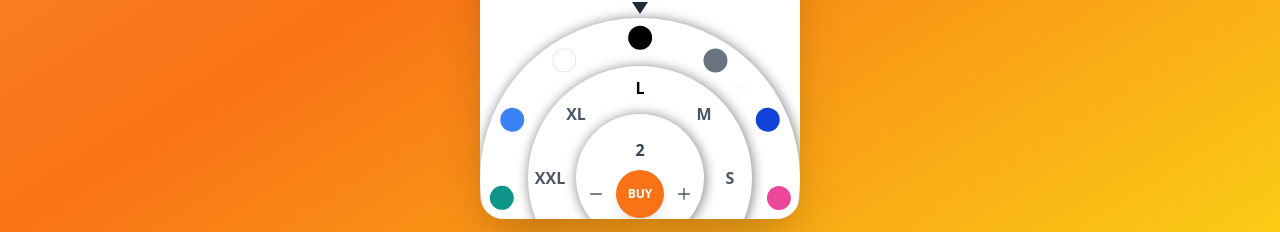
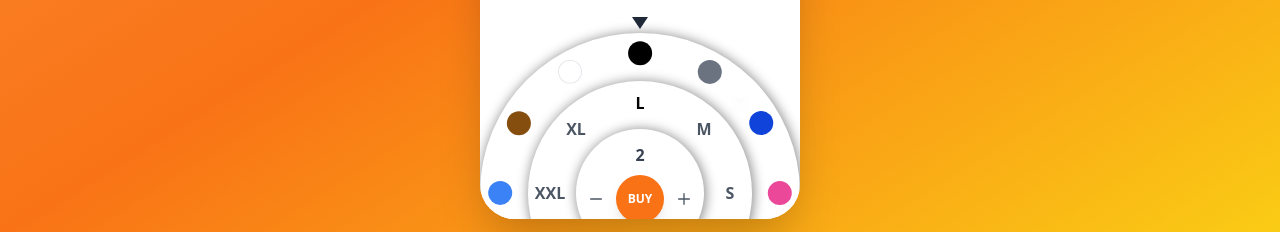
Before and after one commit to Danikhan786/stephen-frontend-task, a React (Vite) app: page / in a window 1280 px wide. Shown: the part 567-799 px from the top of the page. Built offline with nearby package versions, Linux system fonts and the light colour scheme.

Commit message:
updated code

```diff
--- a/src/App.tsx
+++ b/src/App.tsx
@@ -1,5 +1,5 @@
 import React, { useState, useRef, useEffect } from 'react';
-import { ChevronLeft , MoreHorizontal, Minus, Plus, Star, Shirt } from 'lucide-react';
+import { ChevronLeft, MoreHorizontal, Minus, Plus, Star, Shirt } from 'lucide-react';
 
 interface ColorOption {
   id: string;
@@ -25,6 +25,7 @@ const colorOptions: ColorOption[] = [
   { id: 'green', name: 'Green', color: '#10B981' },
   { id: 'teal', name: 'Teal', color: '#0D9488' },
   { id: 'blue', name: 'Blue', color: '#3B82F6' },
+  { id: 'brown', name: 'Brown', color: '#854D0E' },
 
 ];
 
@@ -94,12 +95,12 @@ function App() {
       {/* Responsive Container */}
       <div className="flex flex-col lg:flex-row items-center justify-center min-h-screen p-2 sm:p-4">
         {/* Phone Container */}
-            <div className="bg-white rounded-3xl shadow-2xl overflow-hidden" style={{ height: window.innerWidth <= 425 ? '740px' : '770px' }}>
+        <div className="bg-white shadow-2xl overflow-hidden" style={{ height: window.innerWidth <= 425 ? '740px' : '770px', borderRadius: '35px' }}>
 
           {/* Header */}
           <div className="flex justify-between items-center px-4 sm:px-6 py-3 sm:py-4 border-b border-gray-100">
             <button className="p-2 hover:bg-gray-100 rounded-full transition-colors">
-                <ChevronLeft  className="w-5 h-5 text-gray-700" />
+              <ChevronLeft className="w-5 h-5 text-gray-700" />
             </button>
             <div className="flex space-x-1">
               {Array.from({ length: Math.max(quantity, 3) }, (_, index) => (
@@ -169,7 +170,9 @@ function App() {
                                           selectedColor === 'red' ? '0.8 0.1 0.1 0 0 0.1 0.1 0.1 0 0 0.1 0.1 0.1 0 0 0 0 0 1 0' :
                                             selectedColor === 'green' ? '0.1 0.6 0.1 0 0 0.1 0.6 0.1 0 0 0.1 0.1 0.1 0 0 0 0 0 1 0' :
                                               selectedColor === 'purple' ? '0.4 0.1 0.6 0 0 0.1 0.1 0.4 0 0 0.1 0.1 0.4 0 0 0 0 0 1 0' :
-                                                  '1 0 0 0 0 0 1 0 0 0 0 0 1 0 0 0 0 0 1 0'}
+                                                selectedColor === 'brown' ? '0.4 0.2 0.1 0 0 0.2 0.1 0.4 0 0 0.1 0.1 0.4 0 0 0 0 0 1 0' :
+                                                  '1 0 0 0 0 0 1 0 0 0 0 0 1 0 0 0 0 0 1 0'
+                          }
                         />
                       </filter>
                     </defs>
@@ -198,9 +201,9 @@ function App() {
                 </div>
 
                 {/* Size indicator */}
-                  <div className="absolute top-2 right-2 bg-orange-500 text-white px-2 py-1 rounded-full text-xs font-bold">
+                {/* <div className="absolute top-2 right-2 bg-orange-500 text-white px-2 py-1 rounded-full text-xs font-bold">
                     {selectedSize.toUpperCase()}
-                  </div>
+                  </div> */}
               </div>
             </div>
           </div>
@@ -227,7 +230,7 @@ function App() {
             </div>
 
             {/* Circular Dialer Selection Interface */}
-              <div className="relative top-[80px]">
+            <div className="relative top-[95px]">
               <div className="relative w-80 h-80 mx-auto">
 
                 {/* Dialer Marker - Top Center */}
@@ -353,7 +356,7 @@ function App() {
 
                   {/* Quantity and Buy Controls */}
                   <div className="absolute inset-0 flex items-center justify-center transition-transform duration-500 ease-in-out">
-                      <div className="text-center">
+                    <div className="text-center relative -top-[10px]">
                       {/* Quantity Display */}
                       <div className="flex items-center justify-center space-x-2 mb-2">
                         <div className="w-6 h-6  flex items-center justify-center font-semibold text-gray-700 text-s">
```
Lines whose indentation alone changed are shown as unchanged.
